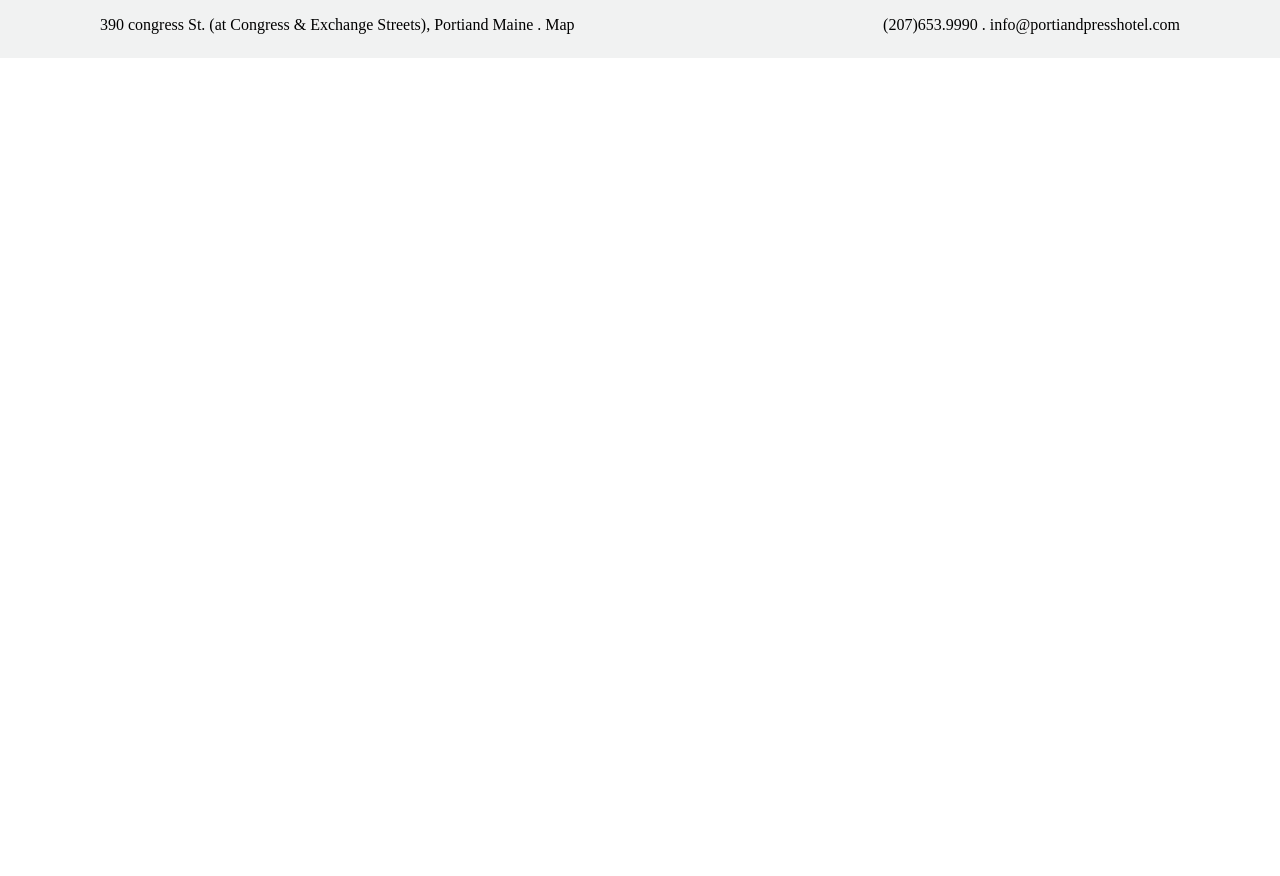
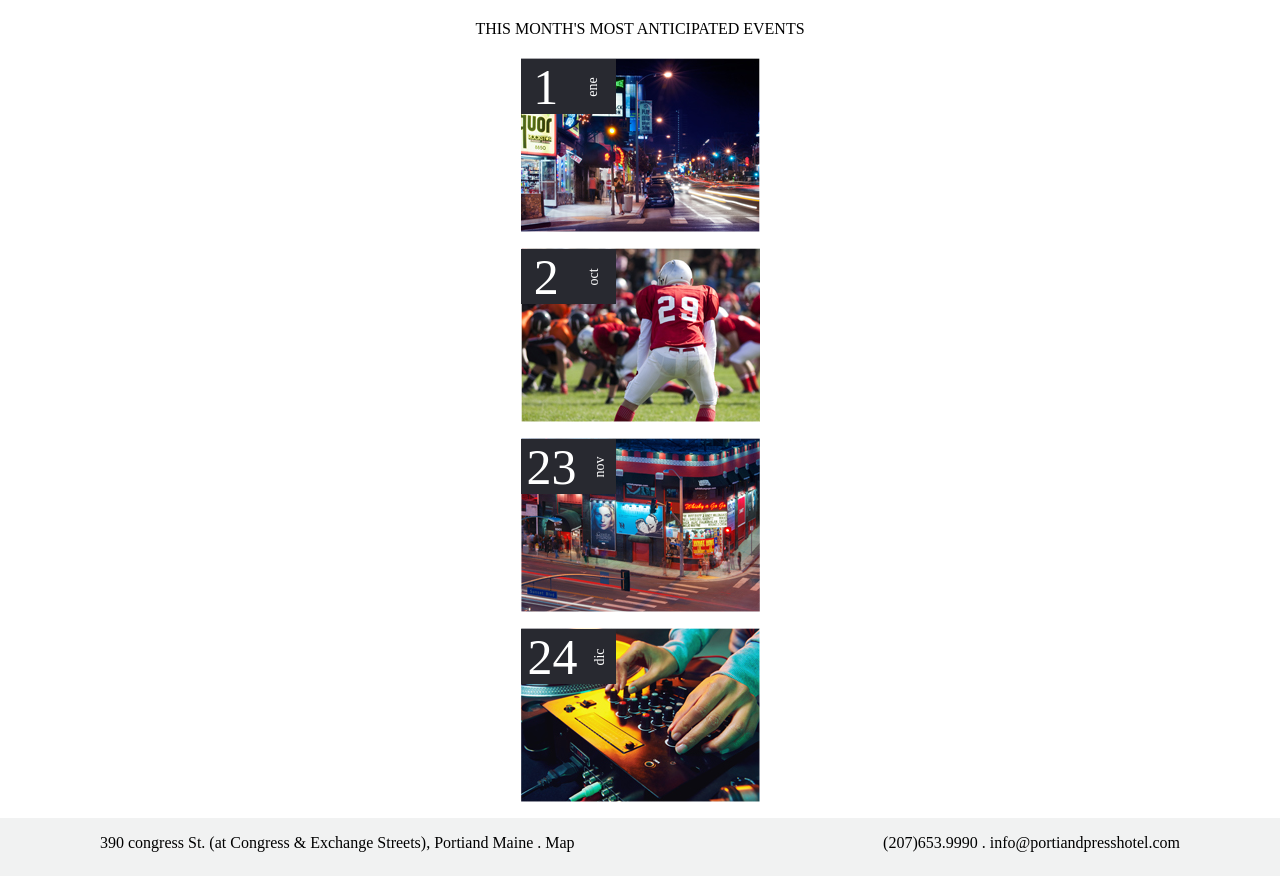
Before and after one commit to Oscarlarrotta07/tambourine-page, a website: page source/pug/index.pug in a window 1280 px wide. Before the commit the page ends 800 px from the top, so only its background shows below. Drawn offline with nearby package versions, Linux system fonts and the light colour scheme; files that its build step writes are made by us from their sources; files whose address does not match are found by name.

Commit message:
create event component and events list

```diff
--- a/data/data.json
+++ b/data/data.json
@@ -1,4 +1,26 @@
 {
+    "events": [
+        {
+            "day": "1",
+            "month": "ene",
+            "background": "/images/event1.jpg"
+        },
+        {
+            "day": "2",
+            "month": "oct",
+            "background": "/images/event2.jpg"
+        },
+        {
+            "day": "23",
+            "month": "nov",
+            "background": "/images/event3.jpg"
+        },
+        {
+            "day": "24",
+            "month": "dic",
+            "background": "/images/event4.jpg"
+        }
+    ],
     "footer": {
         "direccion": "390 congress St. (at Congress & Exchange Streets), Portiand Maine  . Map",
         "adress": "(207)653.9990 . info@portiandpresshotel.com "
--- /dev/null
+++ b/source/pug/components/_event.pug
@@ -0,0 +1,6 @@
+mixin event(data)
+    .event
+        .event__img(style="background-image:url("+ data.background +")" )
+            .event__date
+                p.day=data.day
+                p.month=data.month
--- a/source/pug/components/_meta.pug
+++ b/source/pug/components/_meta.pug
@@ -1,5 +1,6 @@
 mixin meta()
 
+    include _event
     include _footer
 
     doctype html
--- a/source/pug/index.pug
+++ b/source/pug/index.pug
@@ -2,4 +2,8 @@ include components/_meta
 
 +meta()
 body
+    .events
+        .title="THIS MONTH'S MOST ANTICIPATED EVENTS"
+        each event in data.events
+            +event(event)
     +footer(data.footer)
--- /dev/null
+++ b/source/sass/components/_event.scss
@@ -0,0 +1,32 @@
+.event{
+    display: flex;
+    justify-content: center;
+    margin-bottom: size(2);
+
+    &__img{
+        width: 239px;
+        height: 174px;
+        background-size: 100%;
+
+    }
+
+    &__date{
+        margin-top: 1px;
+        width: 95px;
+        height: 55px;
+        background: $black;
+        color: $white;
+        display: flex;
+        justify-content: space-around;
+        align-items: center;
+    }
+
+    .day{
+        font-size: 50px;
+
+    }
+    .month{
+        font-size: 14px;
+        transform: rotatez(-450deg);
+    }
+}
--- a/source/sass/components/_variables.scss
+++ b/source/sass/components/_variables.scss
@@ -1,7 +1,7 @@
 $red:#E21F25;
 $white:#ffffff;
-$text-black:#282930;
-$text-gray:#979Fa4;
+$black:#282930;
+$gray:#979Fa4;
 $bg-gray:#F1F2F2;
 $mediaMin: "min-width:768px";
 $mediaLarge: "min-width:1000px";
--- a/source/sass/styles.scss
+++ b/source/sass/styles.scss
@@ -1,4 +1,4 @@
-@import "components/variables","components/mixins","components/footer";
+@import "components/variables","components/mixins","components/footer","components/event";
 
 * {
     margin: 0;
@@ -14,3 +14,12 @@
 .bg-gray{
     background-color: $bg-gray;
 }
+
+.events{
+    // display: flex;
+
+    .title{
+        text-align: center;
+        padding: 20px 0;
+    }
+}
```
Also changed, not shown: build/css/styles.css, build/images/event1.jpg (added), build/images/event2.jpg (added), build/images/event3.jpg (added), build/images/event4.jpg (added), build/index.html.
